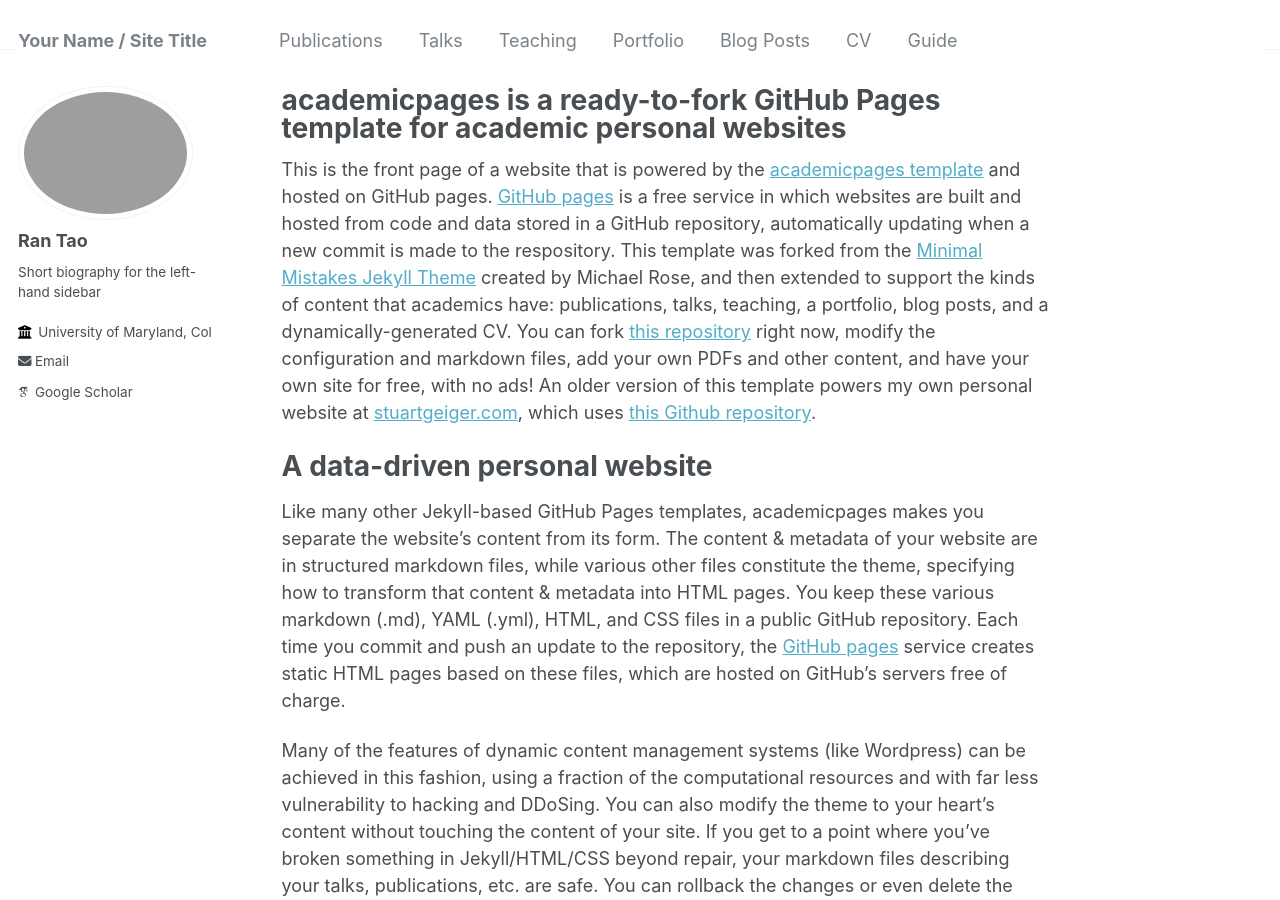
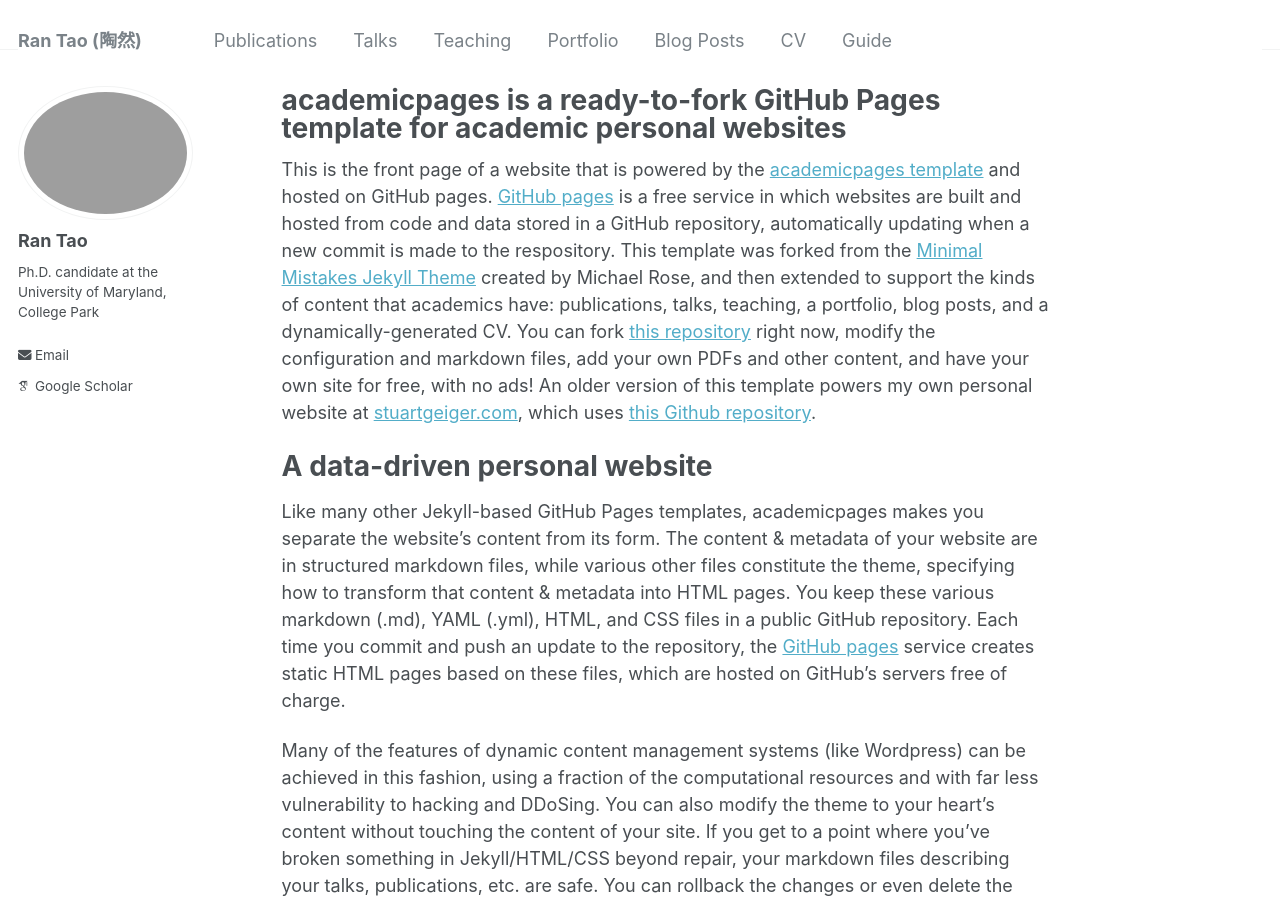
Before and after one commit to rantao16/rantao16.github.io, a Jekyll site: the page built from _pages/about.md, in a window 1280 px wide and 900 px high. Built offline with Jekyll 4.4.1, drawn with Linux system fonts in a browser that asks for light colours; some web fonts are replaced.

Commit message:
Update _config.yml

```diff
--- a/_config.yml
+++ b/_config.yml
@@ -8,7 +8,7 @@
 
 # Basic Site Settings
 locale                   : "en-US"
-title                    : "Your Name / Site Title"
+title                    : "Ran Tao (陶然)"
 title_separator          : "-"
 name                     : &name "Ran Tao"
 description              : &description "Ran's homepage"
@@ -23,8 +23,7 @@ author:
   # Biographic information
   avatar           : "profile.png"
   name             : "Ran Tao"
-  bio              : "Short biography for the left-hand sidebar"
-  employer         : "University of Maryland, College Park"
+  bio              : "Ph.D. candidate at the University of Maryland, College Park"
   uri              : # URL
   email            : "rantao16@umd.edu"
 
```
